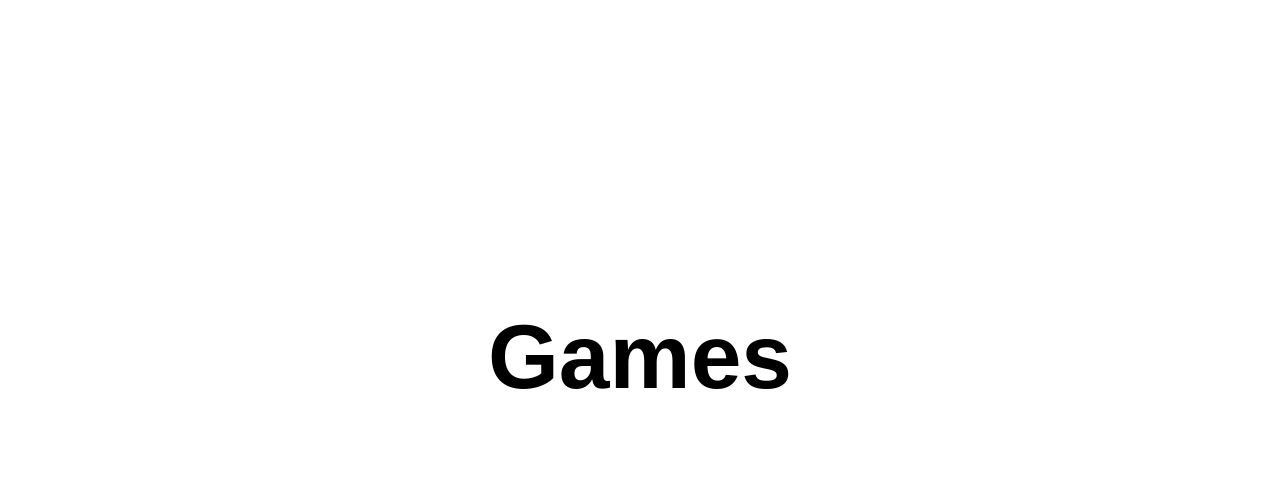
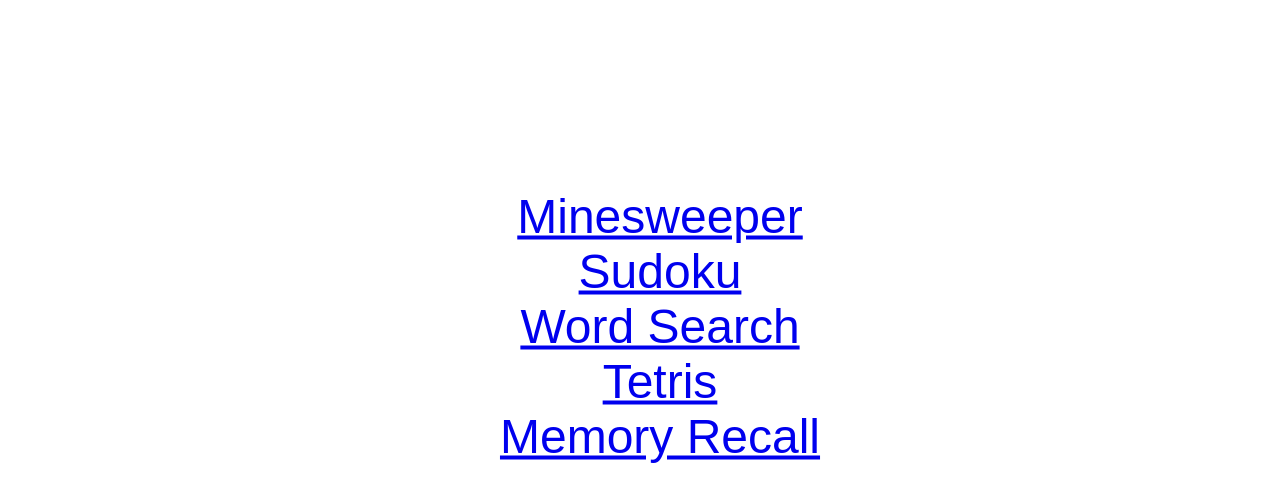
Before and after one commit to ET1892/ReMind, a plain HTML site: page frontend/games.html in a window 1280 px wide. Shown: the part 74-576 px from the top of the page. Drawn offline with Linux system fonts and the light colour scheme.

Commit message:
games placeholders

```diff
--- a/frontend/games.html
+++ b/frontend/games.html
@@ -35,7 +35,14 @@
 </div>
 
 <div class="content">
-  <h1>Games</h1>
+
+  <ul class="games-list">
+    <li><a href="games/minesweeper.html">Minesweeper</a></li>
+    <li><a href="games/sudoku.html">Sudoku</a></li>
+    <li><a href="games/wordsearch.html">Word Search</a></li>
+    <li><a href="games/tetris.html">Tetris</a></li>
+    <li><a href="games/recall.html">Memory Recall</a></li>
+  </ul>
 </div>
 
 <script>
```
Also changed, not shown: frontend/games/minesweeper.html (added), frontend/games/recall.html (added), frontend/games/sudoku.html (added), frontend/games/tetris.html (added), frontend/games/wordsearch.html (added).
